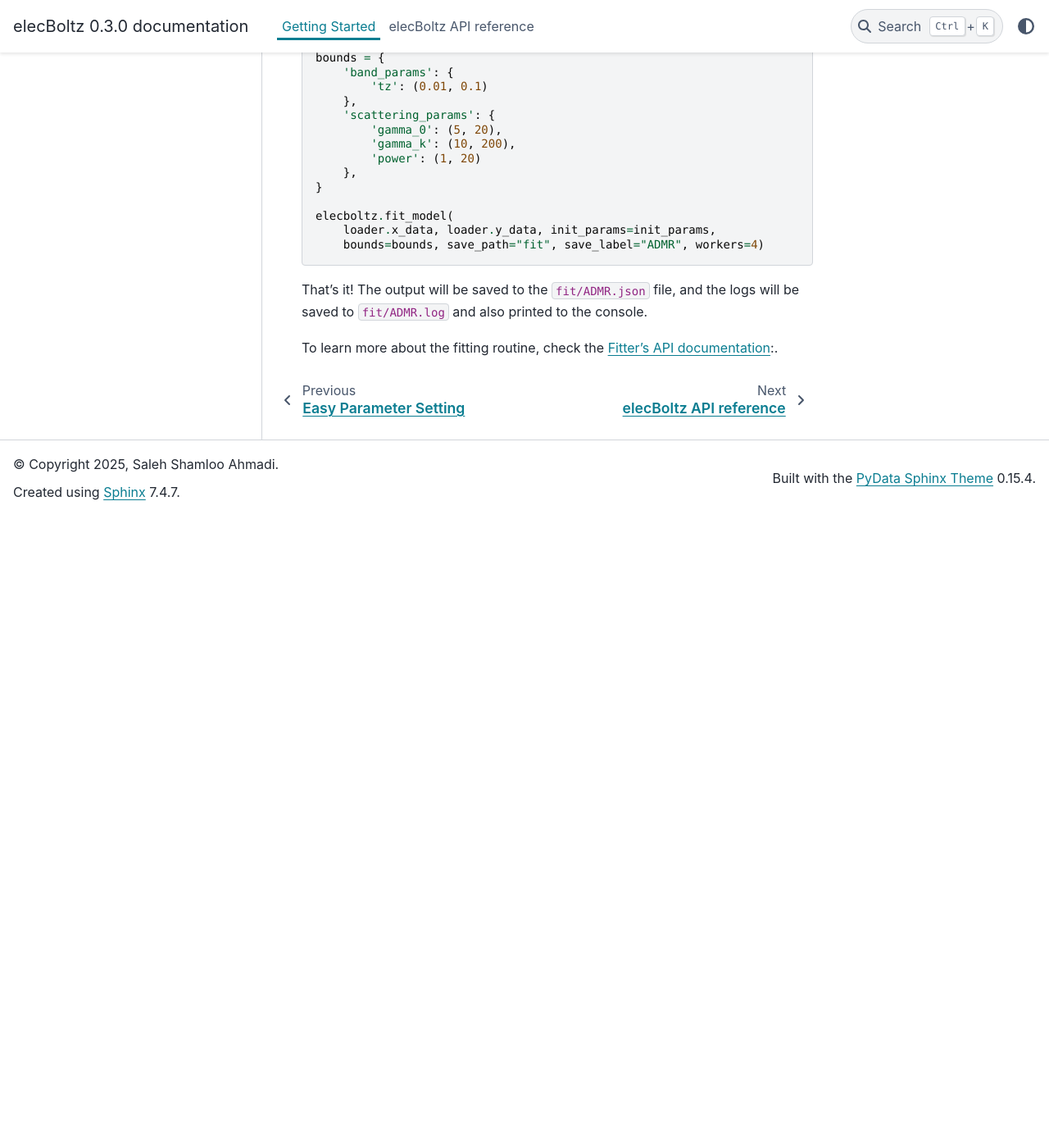
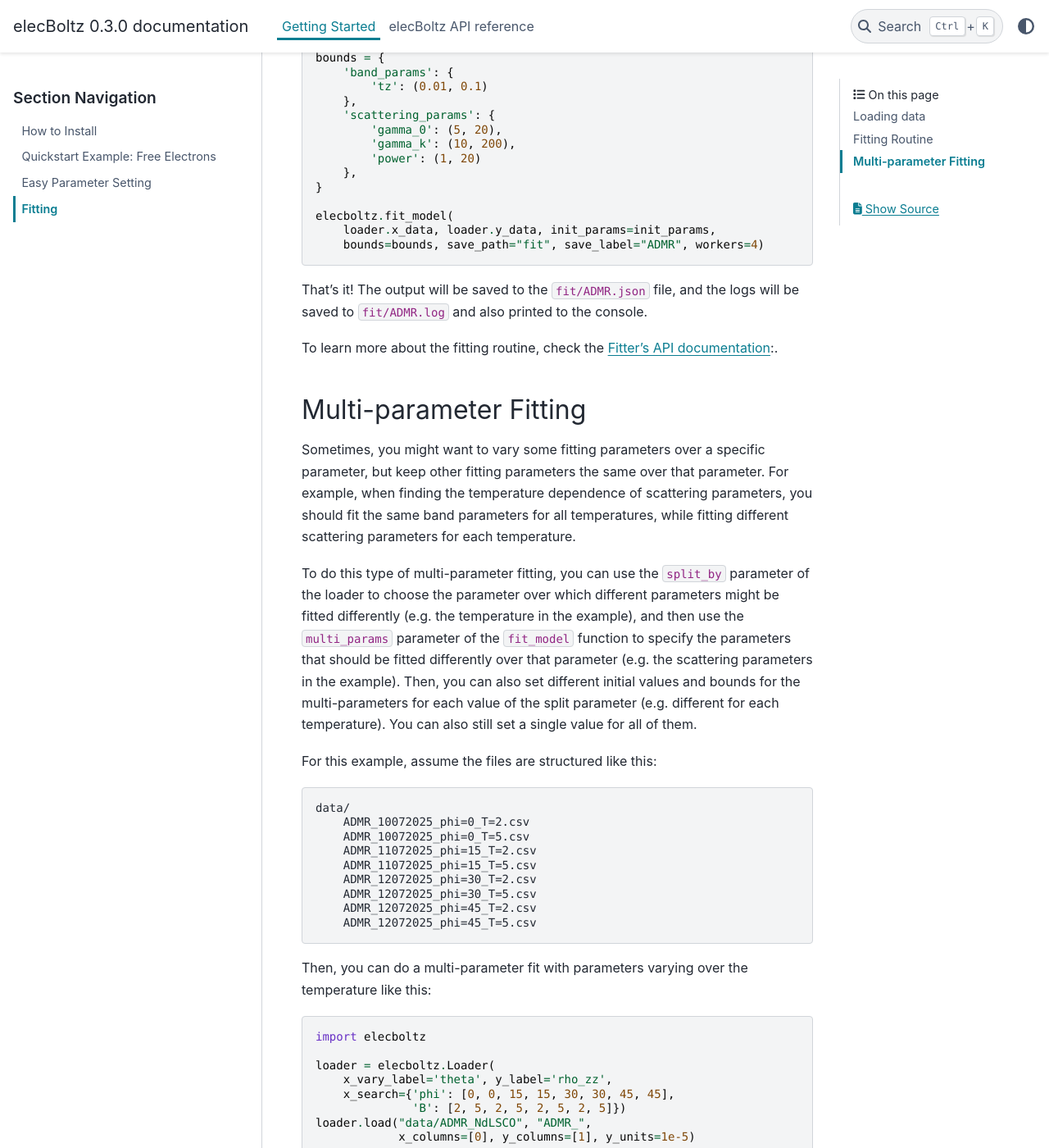
Before and after one commit to slhshamloo/boltzmann-conductivity, a Sphinx documentation site: the page built from doc/source/tutorial/fit.rst, in a window 1280 px wide and 1400 px high, scrolled down 1734 px. Shown: the whole window at 82% size. Built offline with Sphinx 7.4.7 and the PyData theme 0.15.4, drawn with Linux system fonts in a browser that asks for light colours; before the commit the page ends 2364 px from its top, so only the background shows below that; some of the changed text lies outside the part shown.

Commit message:
Add multi-parameter fitting to documentation

```diff
--- a/doc/source/tutorial/fit.rst
+++ b/doc/source/tutorial/fit.rst
@@ -73,9 +73,9 @@ into the fitter.
                         'tpp':0.06816836, 'tz':0.06512192},
         'domain_size': [1.0, 1.0, 2.0],
         'periodic': 2,
+        'resolution': 41,
         'scattering_models': ['isotropic', 'cos2phi'],
         'scattering_params': {'gamma_0': 12, 'gamma_k': 60, 'power': 12},
-        'resolution': 41,
     }
 
     bounds = {
@@ -97,3 +97,75 @@ That's it! The output will be saved to the ``fit/ADMR.json`` file, and the logs
 saved to ``fit/ADMR.log`` and also printed to the console.
 
 To learn more about the fitting routine, check the :ref:`Fitter's API documentation <fit>`:.
+
+Multi-parameter Fitting
+-----------------------
+
+Sometimes, you might want to vary some fitting parameters over a specific parameter, but keep
+other fitting parameters the same over that parameter. For example, when finding the temperature
+dependence of scattering parameters, you should fit the same band parameters for all temperatures,
+while fitting different scattering parameters for each temperature.
+
+To do this type of multi-parameter fitting, you can use the ``split_by`` parameter of the loader
+to choose the parameter over which different parameters might be fitted differently (e.g. the
+temperature in the example), and then use the ``multi_params`` parameter of the ``fit_model``
+function to specify the parameters that should be fitted differently over that parameter (e.g.
+the scattering parameters in the example). Then, you can also set different initial values and
+bounds for the multi-parameters for each value of the split parameter (e.g. different for each
+temperature). You can also still set a single value for all of them.
+
+For this example, assume the files are structured like this:
+
+.. code-block:: text
+
+    data/
+        ADMR_10072025_phi=0_T=2.csv
+        ADMR_10072025_phi=0_T=5.csv
+        ADMR_11072025_phi=15_T=2.csv
+        ADMR_11072025_phi=15_T=5.csv
+        ADMR_12072025_phi=30_T=2.csv
+        ADMR_12072025_phi=30_T=5.csv
+        ADMR_12072025_phi=45_T=2.csv
+        ADMR_12072025_phi=45_T=5.csv
+
+Then, you can do a multi-parameter fit with parameters varying over the temperature like this:
+
+.. code-block:: python
+
+    import elecboltz
+
+    loader = elecboltz.Loader(
+        x_vary_label='theta', y_label='rho_zz',
+        x_search={'phi': [0, 0, 15, 15, 30, 30, 45, 45],
+                  'B': [2, 5, 2, 5, 2, 5, 2, 5]})
+    loader.load("data/ADMR_NdLSCO", "ADMR_",
+                x_columns=[0], y_columns=[1], y_units=1e-5)
+
+    init_params = {
+        'a': 3.75,
+        'b': 3.75,
+        'c': 13.2,
+        'energy_scale': 160,
+        'band_params': {'mu':-0.82439881, 't': 1, 'tp':-0.13642799,
+                        'tpp':0.06816836, 'tz':0.06512192},
+        'domain_size': [1.0, 1.0, 2.0],
+        'periodic': 2,
+        'resolution': 41,
+        'scattering_models': ['isotropic', 'cos2phi'],
+        'scattering_params': {
+            'gamma_0': 12,
+            'gamma_k': [60, 60, 60, 60],
+            'power': [12, 12, 12, 12]
+        },
+    }
+
+    bounds = {
+        'band_params': {
+            'tz': (0.01, 0.1)
+        },
+        'scattering_params': {
+            'gamma_0': [(5, 20), (5, 20), (5, 20), (5, 20)],
+            'gamma_k': (10, 200),
+            'power': [(1, 20), (1, 20), (1, 20), (1, 20)],
+        },
+    }
```
